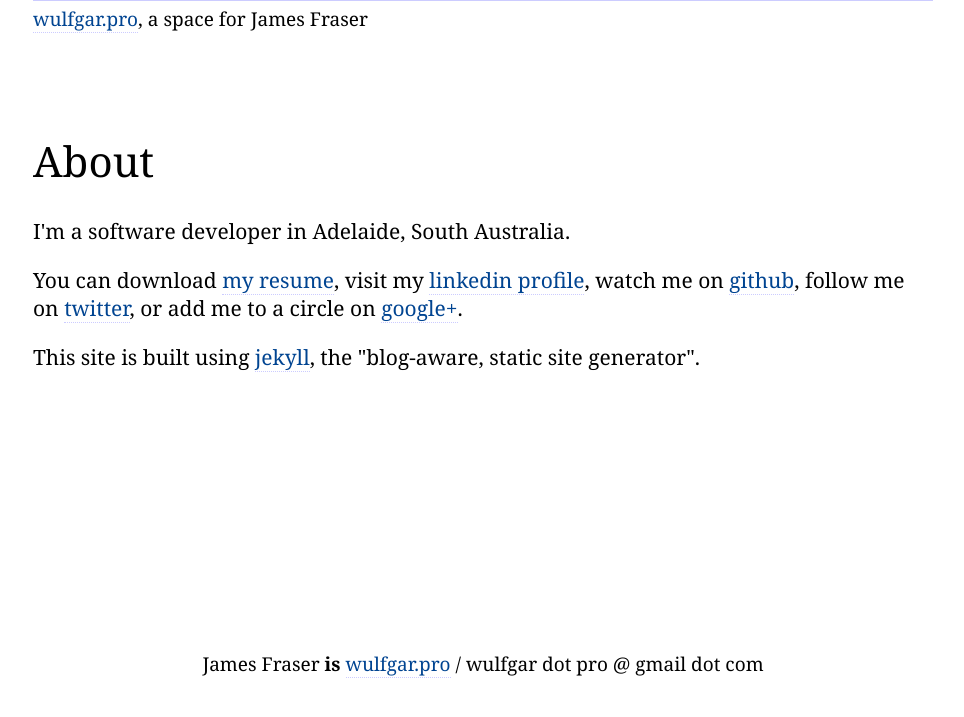
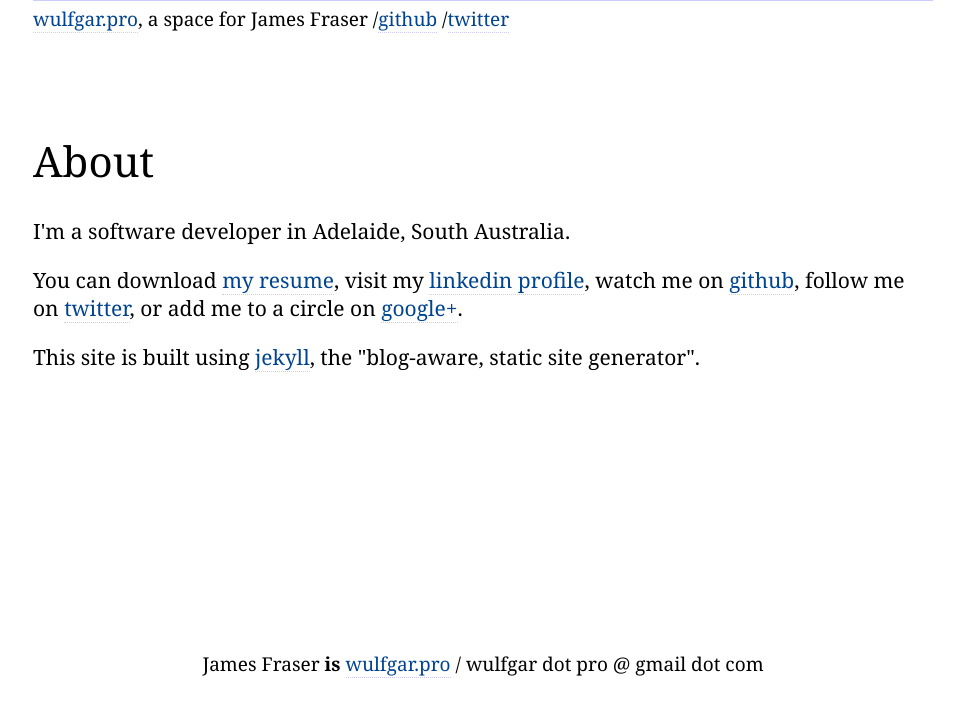
Before and after one commit to wulfgarpro/wulfgar.pro, a Jekyll site: the page built from index.html, in a window 1280 px wide. Shown: the top 717 px of the page, without its empty margins (157-1121 px from the left). Built offline with Jekyll 4.4.1, drawn with Linux system fonts in a browser that asks for light colours.

Commit message:
changed liquid object form page to site

```diff
--- a/_includes/header.html
+++ b/_includes/header.html
@@ -2,10 +2,10 @@
    <div class="nav">
       <ul>
          <li><a href="/">wulfgar.pro</a>, a space for James Fraser</li>
-         {% if page.github %}
+         {% if site.github %}
             <li><a href="{{ page.github }}" target="_blank">github</a></li>
          {% endif %}
-         {% if page.twitter %}
+         {% if site.twitter %}
             <li><a href="{{ page.twitter }}" target="_blank">twitter</a></li>
          {% endif %}
       </ul>
```
